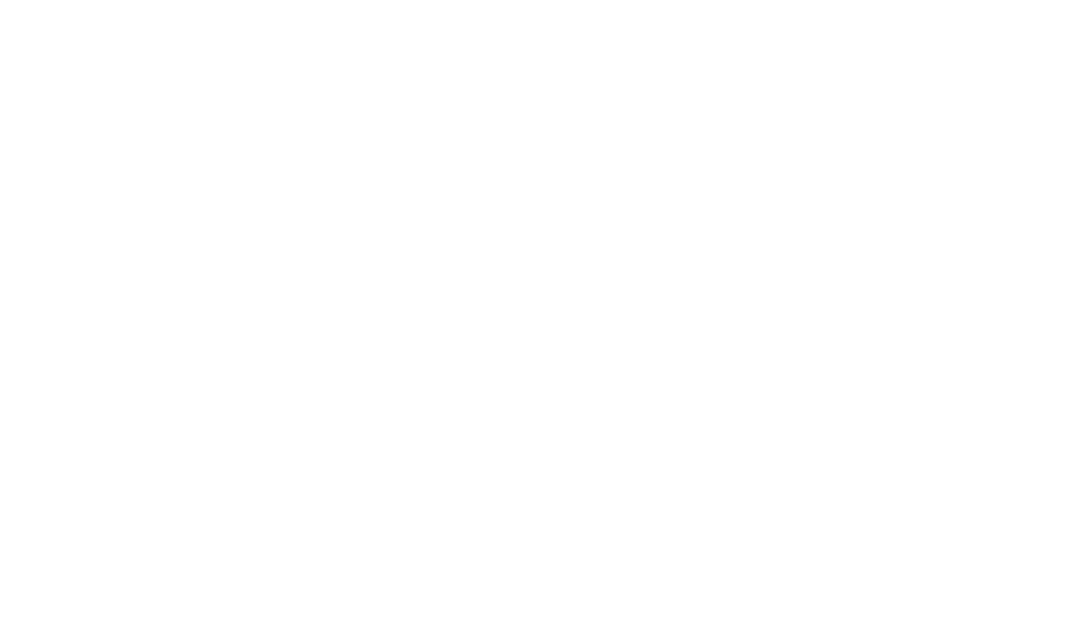
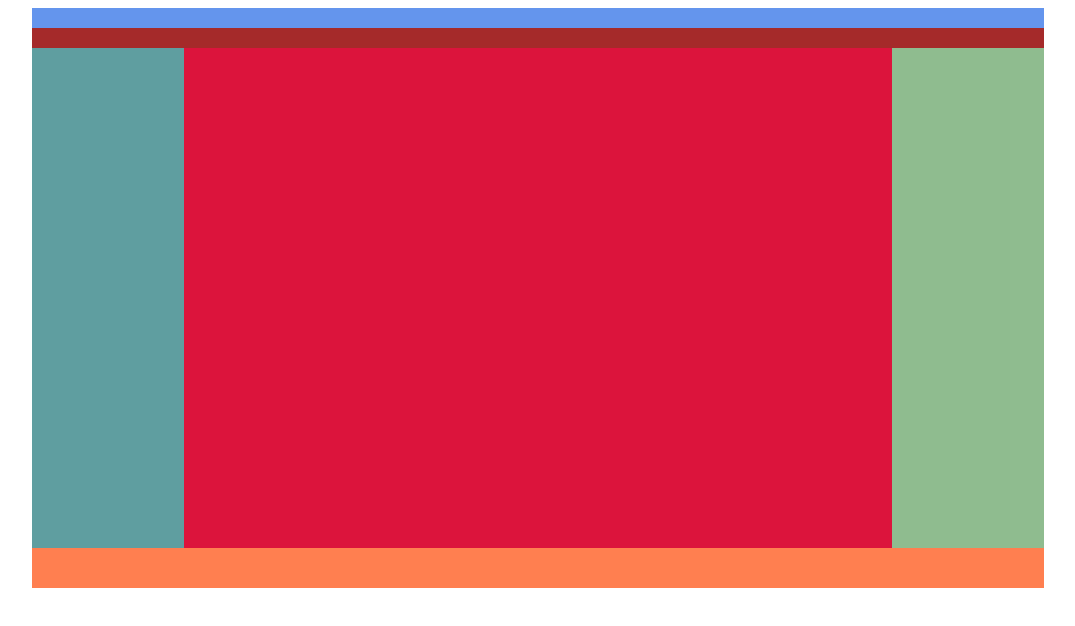
Before and after one commit to Maxwellpereira1/DivWebsite2, a plain HTML site: page index.html in a window 1280 px wide. Shown: the whole page, without its empty margins (102-1177 px from the left). Drawn offline with Linux system fonts and the light colour scheme.

Commit message:
added index and style

```diff
--- a/index.html
+++ b/index.html
@@ -1,7 +1,7 @@
 <!DOCTYPE html>
 <html>
     <head>
-
+    <link rel="stylesheet" type="text/css" href="style.css">
     </head>
     <body>
         <div class="container">
--- a/style.css
+++ b/style.css
@@ -13,8 +13,9 @@
 .columnleft {
     height: 500px;
     width: 15%;
+    background-color: cadetblue;
     float: left;
-    background-color: cadetblue;
+
 }
 
 .headertop {
@@ -37,5 +38,7 @@
 }
 
 .footer {
+    height: 40px;
     background-color: coral;
+    clear: left;
 }
```
